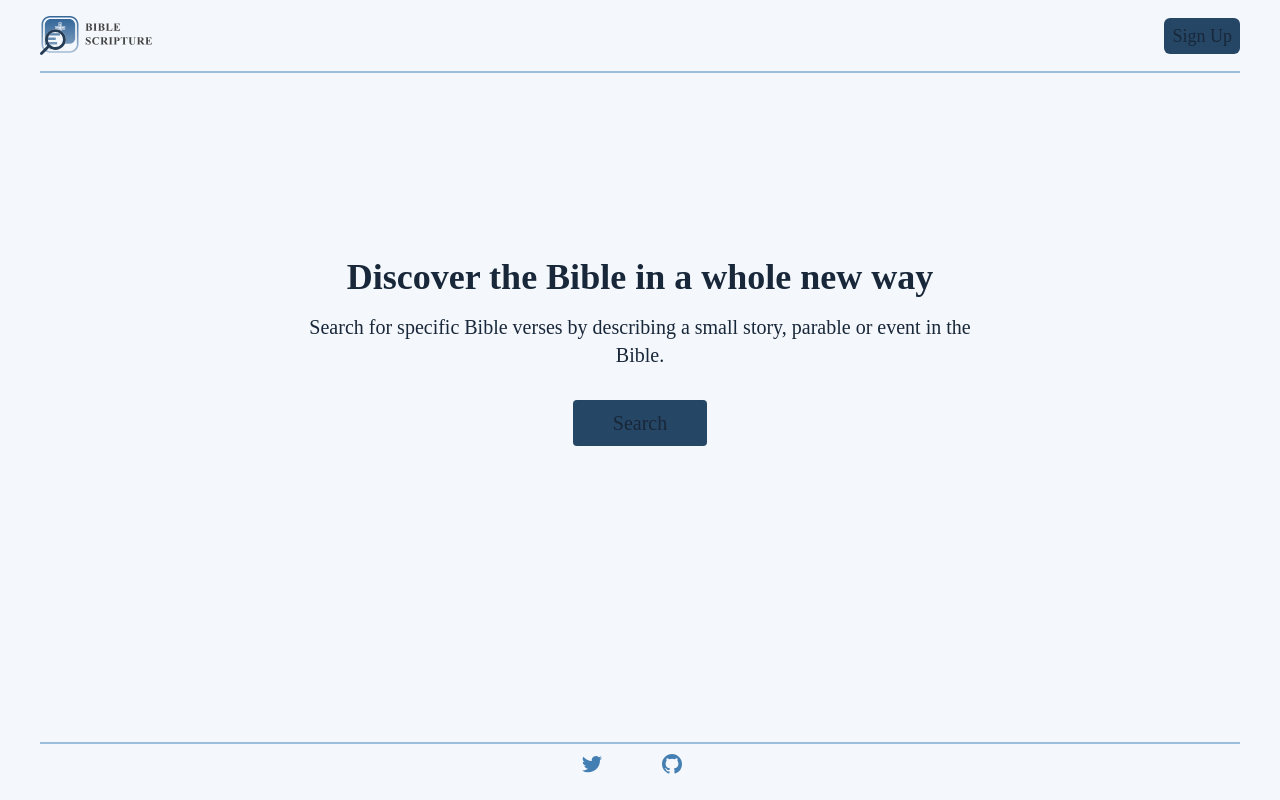
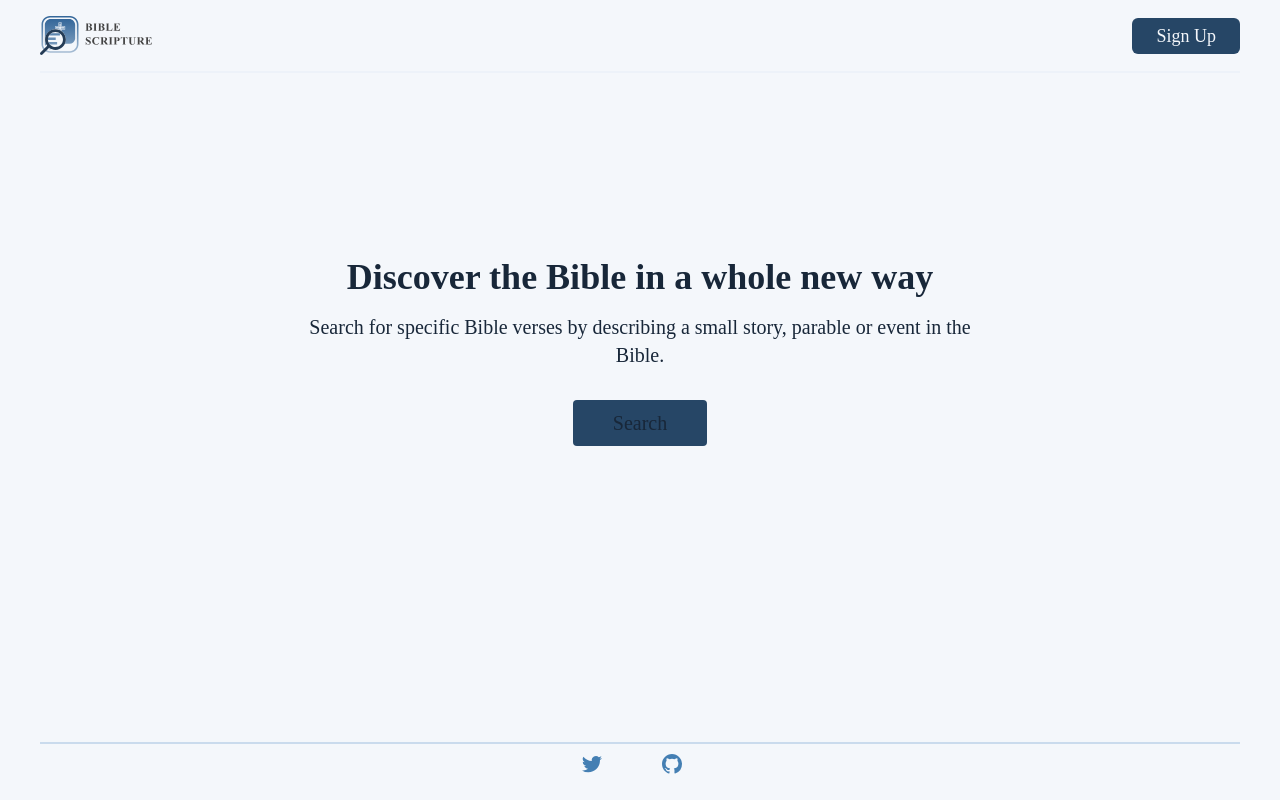
Before and after one commit to Era360/find-bible-scripture, a Next.js app: page / in a window 1280 px wide. Built offline with nearby package versions, Linux system fonts and the light colour scheme; no server answers.

Commit message:
wip: header & footer brand colors

```diff
--- a/components/footer.tsx
+++ b/components/footer.tsx
@@ -3,7 +3,7 @@ import Link from "next/link";
 
 function Footer() {
   return (
-    <footer className="py-2 mx-10 mt-auto border-t-2 border-azure-300">
+    <footer className="py-2 mx-10 mt-auto border-t-2 border-azure-200 dark:border-azure-800">
       <div className="flex mx-auto space-x-10 w-fit">
         <Link
           href="https://twitter.com/eliah_mkumbo"
--- a/components/header.tsx
+++ b/components/header.tsx
@@ -15,7 +15,7 @@ function Header() {
   const navigate = useRouter();
 
   return (
-    <nav className="mx-2 border-b-2 border-azure-300 sm:mx-10">
+    <nav className="mx-6 border-b-2 border-azure-100/50 dark:border-azure-800/50 text-azure-50 dark:text-azure-900 sm:mx-10">
       <div className="container mx-auto">
         <div className="flex items-center justify-between py-4">
           <div className="flex-shrink-0">
@@ -37,7 +37,7 @@ function Header() {
                   content={
                     <div className="px-4 py-2 ">
                       <div
-                        className="flex items-center space-x-2 text-azure-700 cursor-pointer hover:bg-azure-100 hover:text-azure-900"
+                        className="flex items-center space-x-2 cursor-pointer text-azure-700 hover:bg-azure-100 hover:text-azure-900"
                         onClick={() => {
                           signOut(auth);
                           navigate.push("/search");
@@ -71,7 +71,7 @@ function Header() {
             ) : (
               <Link
                 href="/search"
-                className="p-2 text-lg font-medium text-white bg-azure-800 rounded-md hover:bg-azure-700"
+                className="px-6 py-2 text-lg font-medium text-white rounded-md bg-azure-800 hover:bg-azure-700 dark:bg-azure-50 dark:hover:bg-azure-300"
               >
                 Sign Up
               </Link>
@@ -119,10 +119,9 @@ function Header() {
                   ) : (
                     <Link
                       href="/search"
-                      className="block text-center text-azure-700 cursor-pointer hover:bg-azure-100 hover:text-azure-900"
+                      className="block text-center cursor-pointer text-azure-700 hover:bg-azure-100 hover:text-azure-900"
                     >
-                      {" "}
-                      Sign Up{" "}
+                      Sign Up
                     </Link>
                   )}
                 </div>
```
